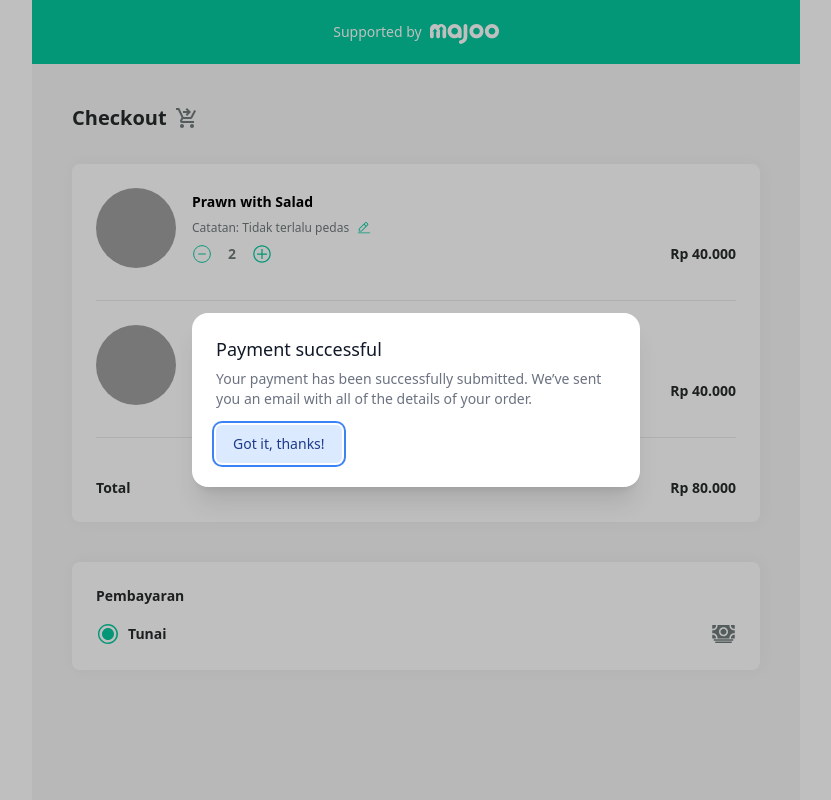
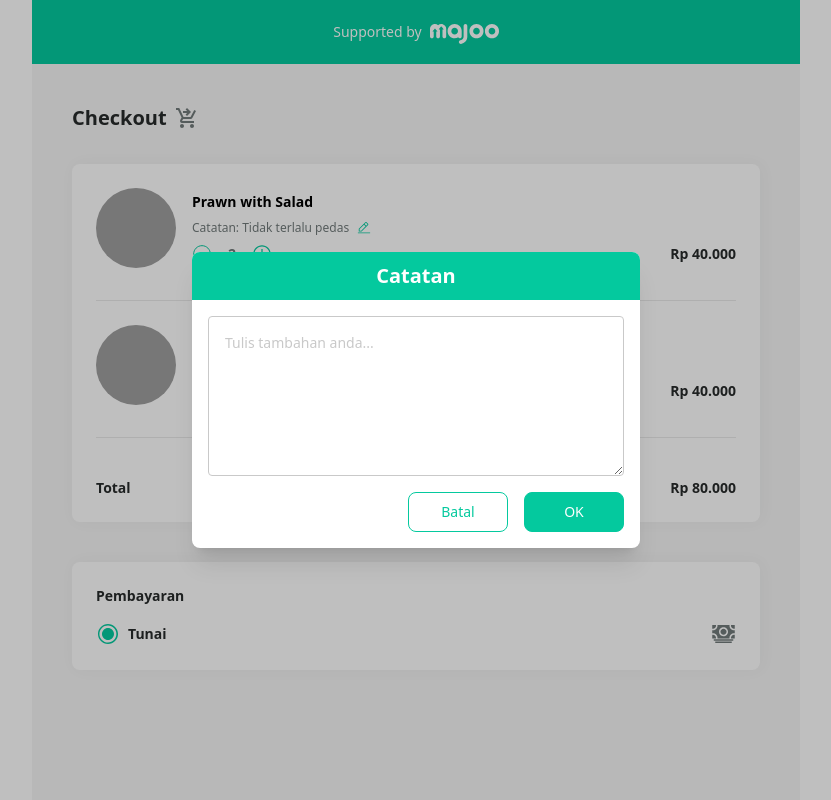
Before and after one commit to bramadl/serasaresto-frontend, a Vue app: page /checkout in a window 1280 px wide. Shown: the top 800 px of the page, without its empty margins (224-1055 px from the left). Built offline with nearby package versions, Linux system fonts and the light colour scheme; sample sign-in values are in the browser's storage; grey boxes are pictures that could not be loaded.

Commit message:
feat: selected menu inside cart description

```diff
--- a/src/components/checkout/NoteModal.vue
+++ b/src/components/checkout/NoteModal.vue
@@ -6,6 +6,7 @@ import {
   DialogPanel,
   DialogTitle,
 } from "@headlessui/vue";
+import { ref } from "vue";
 
 defineProps({
   isOpen: {
@@ -14,9 +15,16 @@ defineProps({
   },
 });
 
-defineEmits<{
+const emits = defineEmits<{
   (e: "close"): void;
+  (e: "update:note", value: string): void;
 }>();
+
+const note = ref<string>("");
+const onSetNote = () => {
+  emits("update:note", note.value);
+  emits("close");
+};
 </script>
 
 <template>
@@ -48,29 +56,36 @@ defineEmits<{
             leave-to="opacity-0 scale-95"
           >
             <DialogPanel
-              class="w-full max-w-md transform overflow-hidden rounded-2xl bg-white p-6 text-left align-middle shadow-xl transition-all"
+              class="w-full max-w-md transform overflow-hidden rounded-lg bg-white text-left align-middle shadow-xl transition-all"
             >
               <DialogTitle
                 as="h3"
-                class="text-lg font-medium leading-6 text-gray-900"
+                class="flex items-center justify-center font-semibold text-xl text-white bg-green h-12"
               >
-                Payment successful
+                Catatan
               </DialogTitle>
-              <div class="mt-2">
-                <p class="text-sm text-gray-500">
-                  Your payment has been successfully submitted. We’ve sent you
-                  an email with all of the details of your order.
-                </p>
-              </div>
 
-              <div class="mt-4">
-                <button
-                  type="button"
-                  class="inline-flex justify-center rounded-md border border-transparent bg-blue-100 px-4 py-2 text-sm font-medium text-blue-900 hover:bg-blue-200 focus:outline-none focus-visible:ring-2 focus-visible:ring-blue-500 focus-visible:ring-offset-2"
-                  @click="$emit('close')"
-                >
-                  Got it, thanks!
-                </button>
+              <div class="p-4">
+                <textarea
+                  v-model="note"
+                  class="block w-full h-40 resize-y outline-none focus:outline-none border border-icon placeholder-icon text-sm text-primary p-4 rounded"
+                  placeholder="Tulis tambahan anda..."
+                />
+
+                <div class="mt-4 flex items-center justify-end gap-4">
+                  <button
+                    class="block border border-green text-sm text-green font-medium w-[100px] h-10 rounded-lg"
+                    @click="$emit('close')"
+                  >
+                    Batal
+                  </button>
+                  <button
+                    class="block border border-green bg-green text-sm text-white font-medium w-[100px] h-10 rounded-lg"
+                    @click="onSetNote"
+                  >
+                    OK
+                  </button>
+                </div>
               </div>
             </DialogPanel>
           </TransitionChild>
--- a/src/components/home/MenuCard.vue
+++ b/src/components/home/MenuCard.vue
@@ -1,10 +1,12 @@
 <script setup lang="ts">
-import { computed } from "vue";
+import { computed, ref } from "vue";
 import { usePriceFormatter } from "@/composables/usePriceFormatter";
 
 import DecrementAmountIcon from "../icons/DecrementAmountIcon.vue";
 import IncrementAmountIcon from "../icons/IncrementAmountIcon.vue";
 import { useCarts } from "@/composables/useCarts";
+import NoteModal from "../checkout/NoteModal.vue";
+import type { IMenu } from "@/interfaces/IMenu";
 
 const props = defineProps({
   id: {
@@ -45,15 +47,28 @@ defineEmits<{
 }>();
 
 const { formattedPrice } = usePriceFormatter();
-const { cart } = useCarts();
+const { cart, updateItem } = useCarts();
+
+const isOpen = ref<boolean>(false);
 
 const menuOnCartQuantity = computed<number>(() => {
   const item = cart.cartItems.find((item) => item.menu.id === props.id);
-  if (!item) {
-    return 0;
-  }
+  if (!item) return 0;
   return item.quantity;
 });
+
+const menuOnCartNote = computed<string>(() => {
+  const item = cart.cartItems.find((item) => item.menu.id === props.id);
+  if (!item) return "";
+  return item.note;
+});
+
+const setMenuOnCartNote = async (value: string) => {
+  const item = cart.cartItems.find((item) => item.menu.id === props.id);
+  if (!item) return;
+  item.note = value;
+  updateItem(props as IMenu, { quantity: item.quantity, note: value.trim() });
+};
 </script>
 
 <template>
@@ -76,10 +91,19 @@ const menuOnCartQuantity = computed<number>(() => {
       </div>
     </div>
 
-    <textarea
-      class="block w-full focus:outline-none p-2 resize-y bg-transparent border-b border-read-only placeholder-placeholder font-light text-sm"
-      :disabled="!inStock"
-      placeholder="Catatan..."
+    <button
+      class="flex items-start w-full focus:outline-none py-2 bg-transparent border-b border-read-only focus:border-green text-placeholder font-light text-sm text-left h-12 transition ease-out duration-300"
+      :disabled="!inStock || menuOnCartQuantity === 0"
+      @click="isOpen = true"
+    >
+      {{ menuOnCartNote || "Catatan..." }}
+    </button>
+
+    <NoteModal
+      :is-open="isOpen"
+      :value="menuOnCartNote"
+      @update:note="setMenuOnCartNote"
+      @close="isOpen = false"
     />
 
     <div v-if="inStock" class="flex items-center justify-between px-10">
--- a/src/views/MenuView.vue
+++ b/src/views/MenuView.vue
@@ -132,7 +132,10 @@ onMounted(() => {
     </div>
   </HomeLayout>
 
-  <BaseFloatingButton v-if="hasCartItems">
+  <BaseFloatingButton
+    v-if="hasCartItems"
+    @click="$router.push({ name: 'checkout' })"
+  >
     <CartIcon fill="white" />
     <span class="font-semibold text-white text-sm">
       Tambahkan Item - {{ price }}
```
